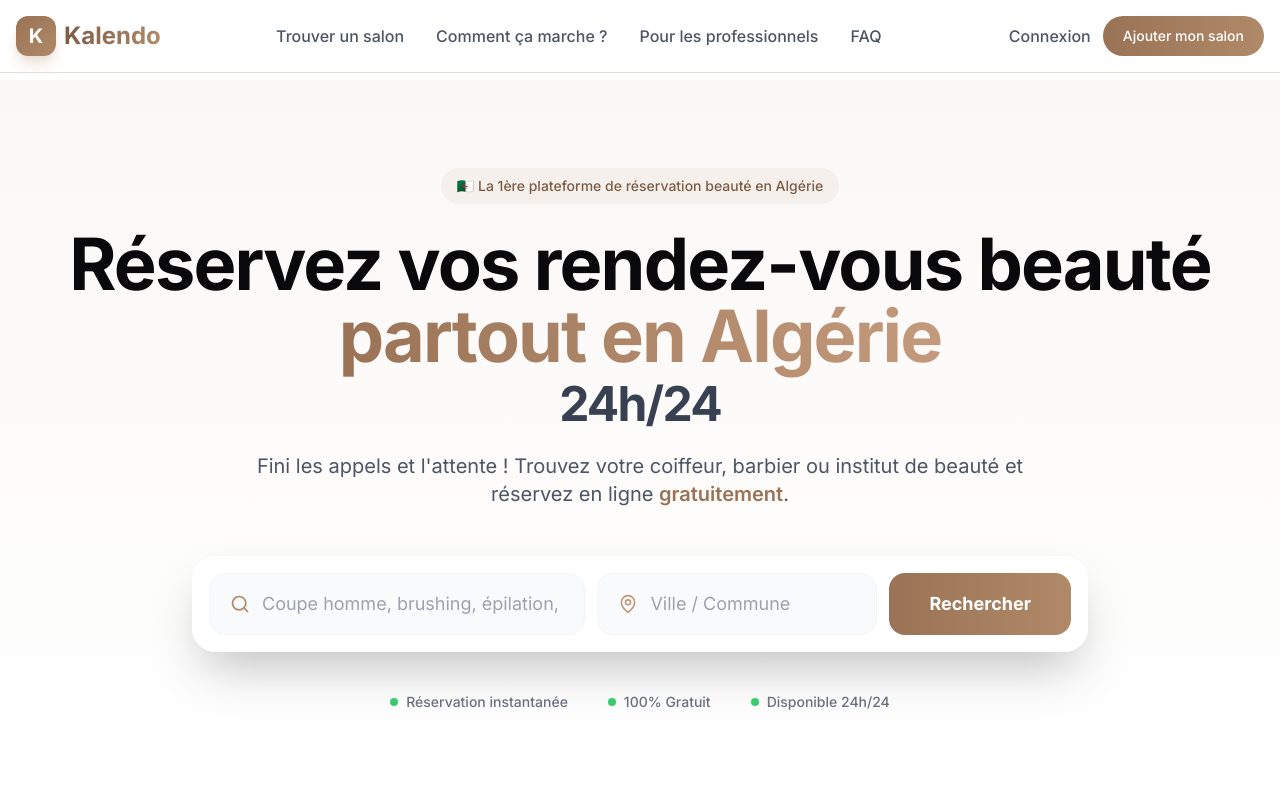
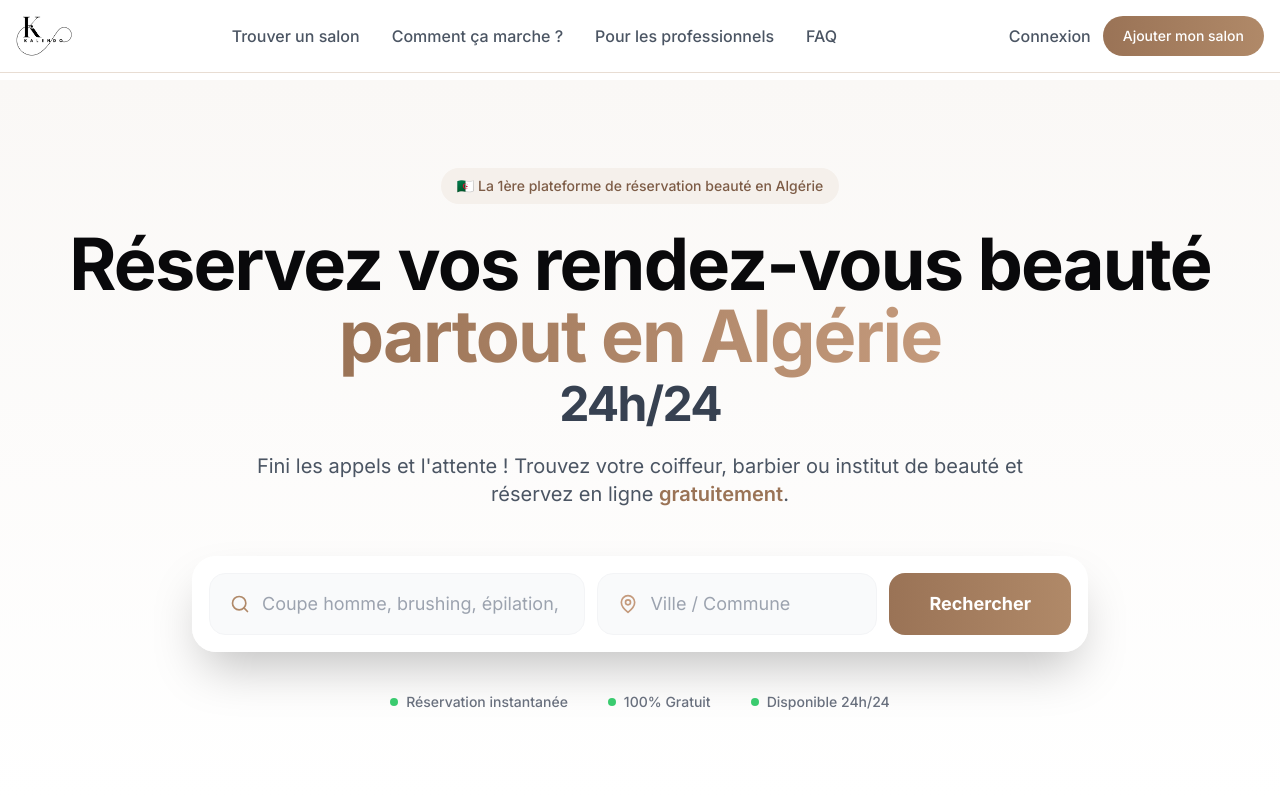
Before and after one commit to celyamehi/Plannv, a Next.js app: page / in a window 1280 px wide. Shown: the top 800 px of the page. Built offline with nearby package versions, Linux system fonts and the light colour scheme.

Commit message:
feat: remplacer logo et favicon par les nouvelles images
- Logo Kalendo remplacé dans MainHeader, ProSidebar, ClientSidebar
- Favicon mise à jour avec fav.png
- Images optimisées avec next/image

```diff
--- a/app/layout.tsx
+++ b/app/layout.tsx
@@ -7,6 +7,11 @@ const inter = Inter({ subsets: ['latin'] })
 export const metadata: Metadata = {
   title: 'Kalendo - Réservation Beauté & Bien-être',
   description: 'Réservez vos rendez-vous beauté et bien-être en ligne avec Kalendo',
+  icons: {
+    icon: '/fav.png',
+    shortcut: '/fav.png',
+    apple: '/fav.png',
+  },
 }
 
 export default function RootLayout({
@@ -16,6 +21,9 @@ export default function RootLayout({
 }) {
   return (
     <html lang="fr">
+      <head>
+        <link rel="icon" href="/fav.png" type="image/png" />
+      </head>
       <body className={`${inter.className} min-h-screen`}>
         {children}
       </body>
--- a/components/layout/ClientSidebar.tsx
+++ b/components/layout/ClientSidebar.tsx
@@ -2,6 +2,7 @@
 
 import { useState, useEffect } from 'react'
 import Link from 'next/link'
+import Image from 'next/image'
 import { usePathname, useRouter } from 'next/navigation'
 import { supabase } from '../../lib/supabase/client'
 import {
@@ -79,16 +80,15 @@ export default function ClientSidebar({ children }: { children: React.ReactNode
             <aside className={`${sidebarOpen ? 'w-64' : 'w-20'} bg-white border-r border-gray-200 transition-all duration-300 hidden lg:flex lg:flex-col`}>
                 {/* Header */}
                 <div className="h-16 flex items-center justify-between px-4 border-b border-gray-100 flex-shrink-0">
-                    <div className="flex items-center space-x-3">
-                        <div className="w-8 h-8 bg-gradient-to-br from-nude-600 to-warm-600 rounded-lg flex items-center justify-center">
-                            <span className="text-white font-bold text-sm">K</span>
-                        </div>
-                        {sidebarOpen && (
-                            <span className="text-lg font-bold bg-gradient-to-r from-nude-600 to-warm-600 bg-clip-text text-transparent">
-                                Kalendo
-                            </span>
-                        )}
-                    </div>
+                    <Link href="/" className="flex items-center">
+                        <Image
+                            src="/logo.png"
+                            alt="Kalendo"
+                            width={sidebarOpen ? 120 : 32}
+                            height={40}
+                            className={sidebarOpen ? "h-8 w-auto" : "h-8 w-8 object-contain"}
+                        />
+                    </Link>
                     <Button
                         variant="ghost"
                         size="sm"
@@ -160,12 +160,15 @@ export default function ClientSidebar({ children }: { children: React.ReactNode
                         {/* Mobile Sidebar Content */}
                         <div className="h-full flex flex-col">
                             <div className="h-16 flex items-center justify-between px-4 border-b border-gray-100">
-                                <div className="flex items-center space-x-3">
-                                    <div className="w-8 h-8 bg-gradient-to-br from-nude-600 to-warm-600 rounded-lg flex items-center justify-center">
-                                        <span className="text-white font-bold text-sm">K</span>
-                                    </div>
-                                    <span className="text-lg font-bold text-gray-900">Kalendo</span>
-                                </div>
+                                <Link href="/" className="flex items-center">
+                                    <Image
+                                        src="/logo.png"
+                                        alt="Kalendo"
+                                        width={120}
+                                        height={40}
+                                        className="h-8 w-auto"
+                                    />
+                                </Link>
                                 <Button
                                     variant="ghost"
                                     size="sm"
@@ -224,7 +227,7 @@ export default function ClientSidebar({ children }: { children: React.ReactNode
                     >
                         <Menu className="w-5 h-5" />
                     </Button>
-                    <span className="text-lg font-bold text-gray-900">Kalendo</span>
+                    <Image src="/logo.png" alt="Kalendo" width={100} height={32} className="h-6 w-auto" />
                     <div className="w-8" /> {/* Spacer for centering */}
                 </header>
 
--- a/components/layout/MainHeader.tsx
+++ b/components/layout/MainHeader.tsx
@@ -2,6 +2,7 @@
 
 import { useState } from "react"
 import Link from "next/link"
+import Image from "next/image"
 import { Menu, X } from "lucide-react"
 
 interface MainHeaderProps {
@@ -15,13 +16,15 @@ export default function MainHeader({ transparent = false }: MainHeaderProps) {
     <header className={`fixed top-0 left-0 right-0 z-50 ${transparent ? 'bg-transparent' : 'bg-white/90 backdrop-blur-xl border-b border-nude-200'}`}>
       <div className="container mx-auto px-4 py-4 flex items-center justify-between">
         {/* Logo */}
-        <Link href="/" className="flex items-center space-x-2">
-          <div className="w-10 h-10 bg-gradient-to-br from-nude-600 to-nude-500 rounded-xl flex items-center justify-center shadow-lg shadow-nude-200">
-            <span className="text-white font-bold text-xl">K</span>
-          </div>
-          <span className="text-2xl font-bold bg-gradient-to-r from-nude-700 to-nude-500 bg-clip-text text-transparent">
-            Kalendo
-          </span>
+        <Link href="/" className="flex items-center">
+          <Image
+            src="/logo.png"
+            alt="Kalendo"
+            width={140}
+            height={50}
+            className="h-10 w-auto"
+            priority
+          />
         </Link>
 
         {/* Navigation */}
--- a/components/layout/ProSidebar.tsx
+++ b/components/layout/ProSidebar.tsx
@@ -2,6 +2,7 @@
 
 import { useState, useEffect } from 'react'
 import Link from 'next/link'
+import Image from 'next/image'
 import { useRouter, usePathname } from 'next/navigation'
 import { supabase } from '../../lib/supabase/client'
 import {
@@ -175,14 +176,15 @@ export default function ProSidebar({ children }: ProSidebarProps) {
       <aside className={`${sidebarOpen ? 'w-64' : 'w-20'} bg-white border-r border-gray-200 transition-all duration-300 hidden lg:flex lg:flex-col flex-shrink-0`}>
         {/* Header */}
         <div className="h-16 flex items-center justify-between px-4 border-b border-gray-100 flex-shrink-0">
-          <div className="flex items-center space-x-3">
-            <div className="w-8 h-8 bg-gradient-to-br from-nude-600 to-warm-600 rounded-lg flex items-center justify-center">
-              <span className="text-white font-bold text-sm">K</span>
-            </div>
-            {sidebarOpen && (
-              <span className="text-lg font-semibold">Kalendo Pro</span>
-            )}
-          </div>
+          <Link href="/" className="flex items-center">
+            <Image
+              src="/logo.png"
+              alt="Kalendo"
+              width={sidebarOpen ? 120 : 32}
+              height={40}
+              className={sidebarOpen ? "h-8 w-auto" : "h-8 w-8 object-contain"}
+            />
+          </Link>
           <Button
             variant="ghost"
             size="sm"
@@ -254,12 +256,15 @@ export default function ProSidebar({ children }: ProSidebarProps) {
             {/* Mobile Sidebar Content */}
             <div className="h-full flex flex-col">
               <div className="h-16 flex items-center justify-between px-4 border-b border-gray-100">
-                <div className="flex items-center space-x-3">
-                  <div className="w-8 h-8 bg-gradient-to-br from-nude-600 to-warm-600 rounded-lg flex items-center justify-center">
-                    <span className="text-white font-bold text-sm">K</span>
-                  </div>
-                  <span className="text-lg font-semibold">Kalendo Pro</span>
-                </div>
+                <Link href="/" className="flex items-center">
+                  <Image
+                    src="/logo.png"
+                    alt="Kalendo"
+                    width={120}
+                    height={40}
+                    className="h-8 w-auto"
+                  />
+                </Link>
                 <Button
                   variant="ghost"
                   size="sm"
@@ -318,7 +323,7 @@ export default function ProSidebar({ children }: ProSidebarProps) {
           >
             <Menu className="w-5 h-5" />
           </Button>
-          <span className="text-lg font-semibold">Kalendo Pro</span>
+          <Image src="/logo.png" alt="Kalendo" width={100} height={32} className="h-6 w-auto" />
           <div className="w-8" /> {/* Spacer for centering */}
         </header>
 
```
Also changed, not shown: public/fav.png (added), public/logo.png (added).
